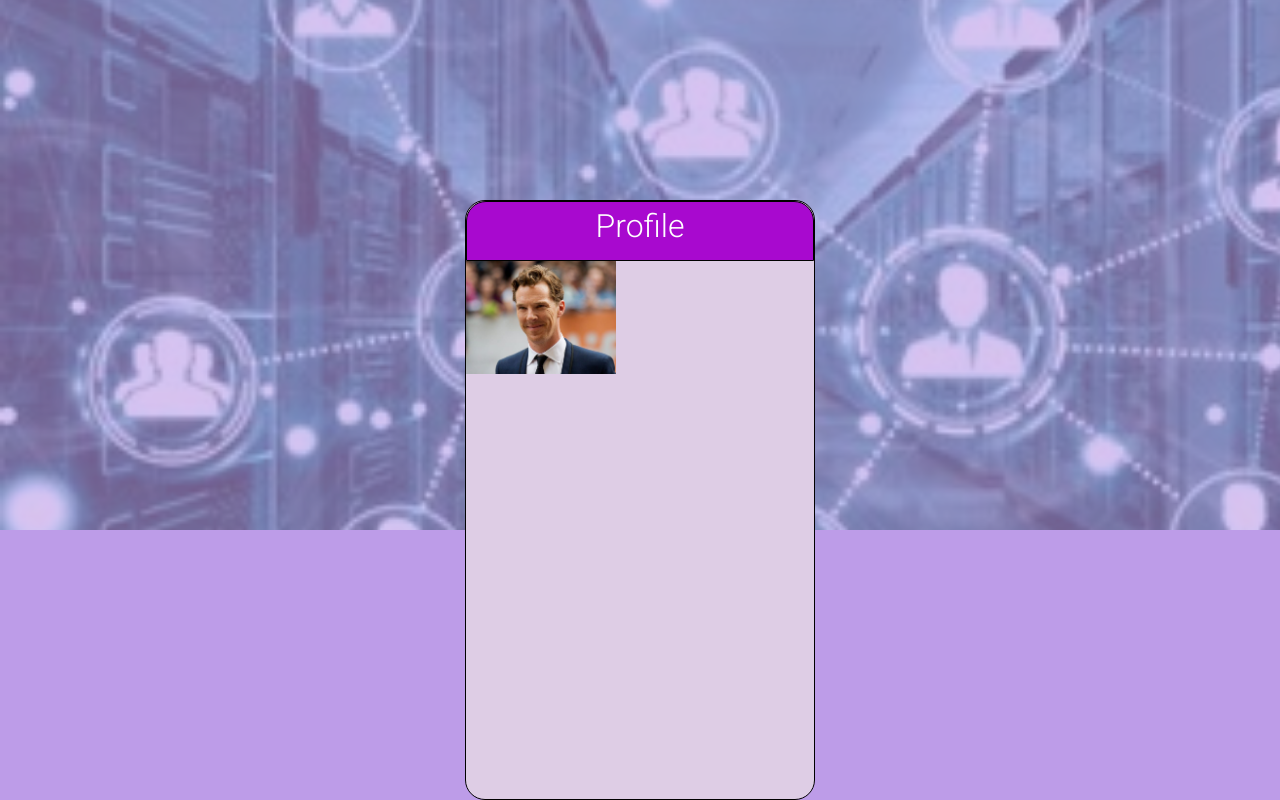
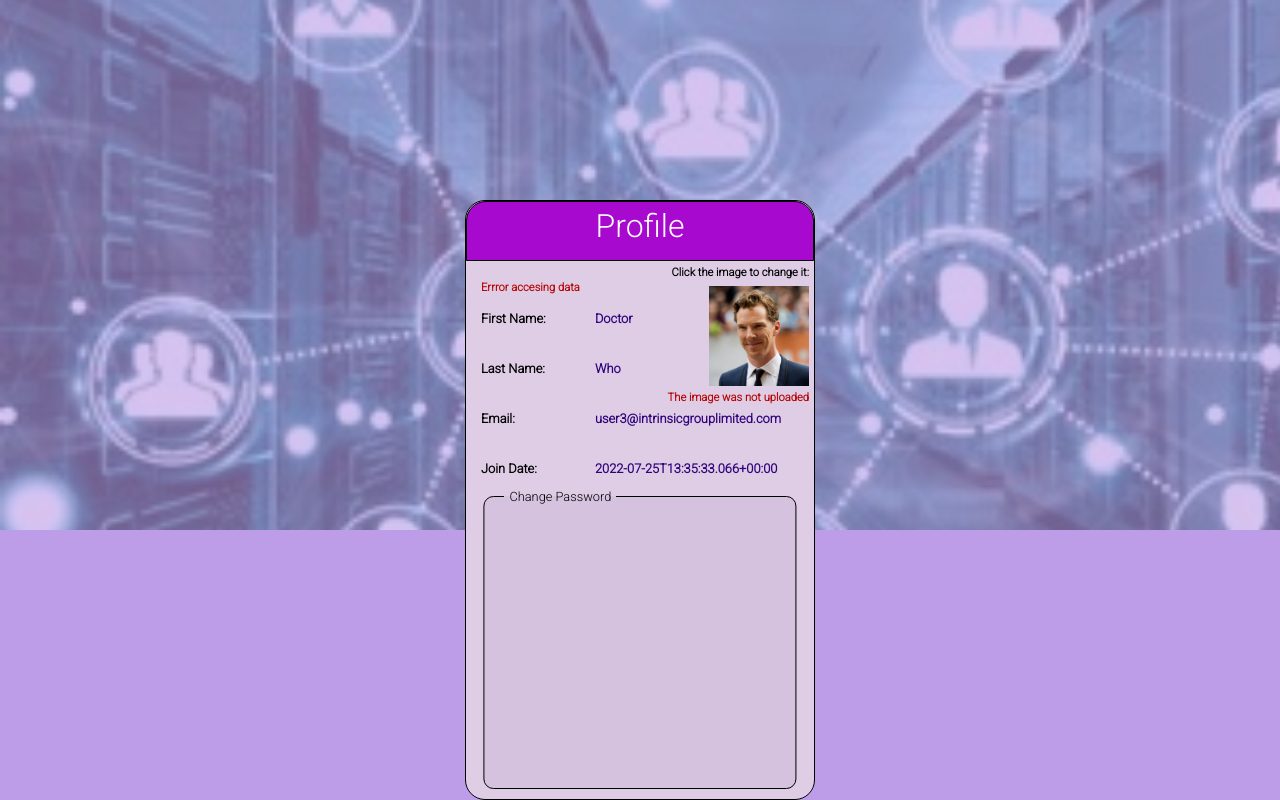
Before and after one commit to vikhulei/crm_v2, a React (Create React App) app: page /contactstore in a window 1280 px wide. Shown: the part 850-1650 px from the top of the page. Built offline with nearby package versions, Linux system fonts and the light colour scheme.

Commit message:
data in profile container draft

```diff
--- a/src/App.css
+++ b/src/App.css
@@ -4,5 +4,6 @@
   margin: 0;
   padding: 0;
   box-sizing: border-box;
-  font-family: Roboto
+  font-family: Roboto;
+  font-weight: 300;
 }
--- a/src/components/ui/StyledComponents.js
+++ b/src/components/ui/StyledComponents.js
@@ -1,4 +1,5 @@
 import styled from "styled-components"
+import VisibilityIcon from '@mui/icons-material/Visibility';
 
 const Form = styled.form `
 position: absolute;
@@ -45,7 +46,7 @@ const LargeButton = styled(SmallButton) `
     font-size: 1.2rem;
 `
 
-const RedText = styled.p `
+const ErrorText = styled.p `
     color: #B70606;
     font-size: min(1rem, 4.5vw);
     font-weight: bold;
@@ -75,5 +76,11 @@ const DataBoxNav = styled.div `
     line-height: 1.5;
     font-size: 2rem;
 `
+const Visibility = styled(VisibilityIcon) `
+position: absolute;
+right: 10px;
+opacity: 0.7;
+transform: scale(0.8);
+`
 
-export {Form, Input, Label, SmallButton, LargeButton, RedText, DataBox, DataBoxNav}
+export {Form, Input, Label, SmallButton, LargeButton, ErrorText, DataBox, DataBoxNav, Visibility}
--- a/src/pages/contactstore/profile/Profile.js
+++ b/src/pages/contactstore/profile/Profile.js
@@ -1,5 +1,5 @@
-import {DataBox} from "../../../components/ui/StyledComponents"
-import {DataBoxNavProfile} from "./ProfileStyle"
+import { DataBox } from "../../../components/ui/StyledComponents"
+import { DataBoxNavProfile, ImageWrapper, InputImage, Image, TopImageText, ErrorImageText, ErrorImageInfo, InfoWrapper, InfoLabel, InfoData, PasswordForm, Fieldset, Legend } from "./ProfileStyle"
 import camberbech from "../../../assets/camberbech.jpg"
 
 const Profile = () => {
@@ -7,7 +7,30 @@ const Profile = () => {
         <>
             <DataBox>
                 <DataBoxNavProfile>Profile</DataBoxNavProfile>
-                <img style={{"position": "absolute", "width": "150px"}} src={camberbech} />
+                <TopImageText>Click the image to change it:</TopImageText>
+                <ImageWrapper>
+                    <Image src={camberbech} />
+                    <InputImage type="file" size="1" />
+                </ImageWrapper>
+                <ErrorImageText>The image was not uploaded</ErrorImageText>
+                <ErrorImageInfo>Errror accesing data</ErrorImageInfo>
+                <InfoWrapper>
+                    <InfoLabel>First Name:</InfoLabel>
+                    <InfoData>Doctor</InfoData>
+                    <InfoLabel>Last Name:</InfoLabel>
+                    <InfoData>Who</InfoData>
+                    <InfoLabel>Email:</InfoLabel>
+                    <InfoData>user3@intrinsicgrouplimited.com
+                    </InfoData>
+                    <InfoLabel>Join Date:</InfoLabel>
+                    <InfoData>2022-07-25T13:35:33.066+00:00
+                    </InfoData>
+                </InfoWrapper>
+                <PasswordForm>
+                    <Fieldset>
+                        <Legend>Change Password</Legend>
+                    </Fieldset>
+                </PasswordForm>
             </DataBox>
         </>
     )
--- a/src/pages/contactstore/profile/ProfileStyle.js
+++ b/src/pages/contactstore/profile/ProfileStyle.js
@@ -1,9 +1,100 @@
 import styled from "styled-components"
-import {DataBoxNav} from "../../../components/ui/StyledComponents"
+import {DataBoxNav, ErrorText} from "../../../components/ui/StyledComponents"
 
 
 const DataBoxNavProfile = styled(DataBoxNav) `
     background-color: #A809CF;
 `
+const TopImageText = styled.p `
+    position: absolute;
+    font-size: 0.7rem;
+    font-weight: 600;
+    top: 65px;
+    right: 5px;
+`
 
-export {DataBoxNavProfile}
+const ImageWrapper = styled.div `
+    position: absolute;
+    top: 85px;
+    right: 5px;
+    height: 100px;
+    width: 100px;
+`
+
+const InputImage = styled.input `
+    position: absolute;
+    width: 100%;
+    height: 100%;
+    &:hover {
+        cursor: pointer;
+    }
+    &::file-selector-button {
+        &:hover {
+          cursor: pointer;
+        }
+      }
+    opacity: 0;
+`
+const Image = styled.img `
+    position: absolute;
+    width: 100%;
+    height: 100%;
+    object-fit: cover;
+`
+const ErrorImageText = styled(ErrorText) `
+    position: absolute;
+    font-size: 0.7rem;
+    font-weight: 600;
+    top: 190px;
+    right: 5px;
+`
+
+const ErrorImageInfo = styled(ErrorImageText) `
+      top: 80px;
+      left: 15px;
+`
+
+const InfoWrapper = styled.div `
+      position: absolute;
+      top: 110px;
+      left: 15px;
+      width: 300px;
+      height: 200px;
+      display: grid;
+      grid-template-rows: repeat(4, 1fr);
+      grid-template-columns: 1fr 1fr;
+      font-size: 0.8rem;
+`
+
+const InfoLabel = styled.p `
+    font-weight: bold;
+`
+
+const InfoData = styled.p `
+    color: #31047B;
+    font-weight: bold;
+`
+const PasswordForm = styled.form `
+    position: absolute;
+    left: 50%;
+    transform: translate(-50%);
+    width: 90%;
+    height: 300px;
+    bottom: 10px;
+`
+
+const Fieldset = styled.fieldset `
+      width: 100%;
+      height: 100%;
+      background-color: #D5C2DE;
+      border: black solid 1px;
+      border-radius: 10px;
+`
+
+const Legend = styled.legend `
+      font-size: 0.8rem;
+      margin-left: 20px;
+      padding: 0 5px;
+`
+
+export {DataBoxNavProfile, ImageWrapper, InputImage, Image, TopImageText, ErrorImageText, ErrorImageInfo, InfoWrapper, InfoLabel, InfoData, PasswordForm, Fieldset, Legend}
--- a/src/pages/login/Login.js
+++ b/src/pages/login/Login.js
@@ -1,6 +1,6 @@
 import {useState} from "react"
-import { DataBoxNav, SmallButton, RedText } from "../../components/ui/StyledComponents"
-import { DataBoxLogin, FormLogin, LabelLogin, InputLogin, RedTextLogin, Visibility} from "./LoginStyle"
+import { DataBoxNav, SmallButton, Visibility } from "../../components/ui/StyledComponents"
+import { DataBoxLogin, FormLogin, LabelLogin, InputLogin, ErrorTextLogin} from "./LoginStyle"
 
 const Login = () => {
     const [visibility, setVisibility] = useState(false)
@@ -15,7 +15,7 @@ const Login = () => {
                     <InputLogin type={visibility ? "text" : "password"} id="login" />
                     <Visibility onClick={(() => setVisibility(!visibility))}/>
                 </LabelLogin>
-                <RedTextLogin>Your username or password is not correct</RedTextLogin>
+                <ErrorTextLogin>Your username or password is not correct</ErrorTextLogin>
                 <SmallButton>Sign In</SmallButton>
             </FormLogin>
         </DataBoxLogin>
--- a/src/pages/login/LoginStyle.js
+++ b/src/pages/login/LoginStyle.js
@@ -1,6 +1,5 @@
-import VisibilityIcon from '@mui/icons-material/Visibility';
 import styled from "styled-components"
-import {DataBox, Label, Input, RedText } from "../../components/ui/StyledComponents"
+import {DataBox, Label, Input, ErrorText } from "../../components/ui/StyledComponents"
 
 
 const DataBoxLogin = styled(DataBox) `
@@ -34,14 +33,8 @@ const InputLogin = styled(Input) `
     max-width: 200px;
 `
 
-const RedTextLogin = styled(RedText) `
+const ErrorTextLogin = styled(ErrorText) `
     margin: 30px 0 25px;
 `
-const Visibility = styled(VisibilityIcon) `
-position: absolute;
-right: 10px;
-opacity: 0.7;
-transform: scale(0.8);
-`
 
-export {DataBoxLogin, FormLogin, LabelLogin, InputLogin, RedTextLogin, Visibility}
+export {DataBoxLogin, FormLogin, LabelLogin, InputLogin, ErrorTextLogin}
```
